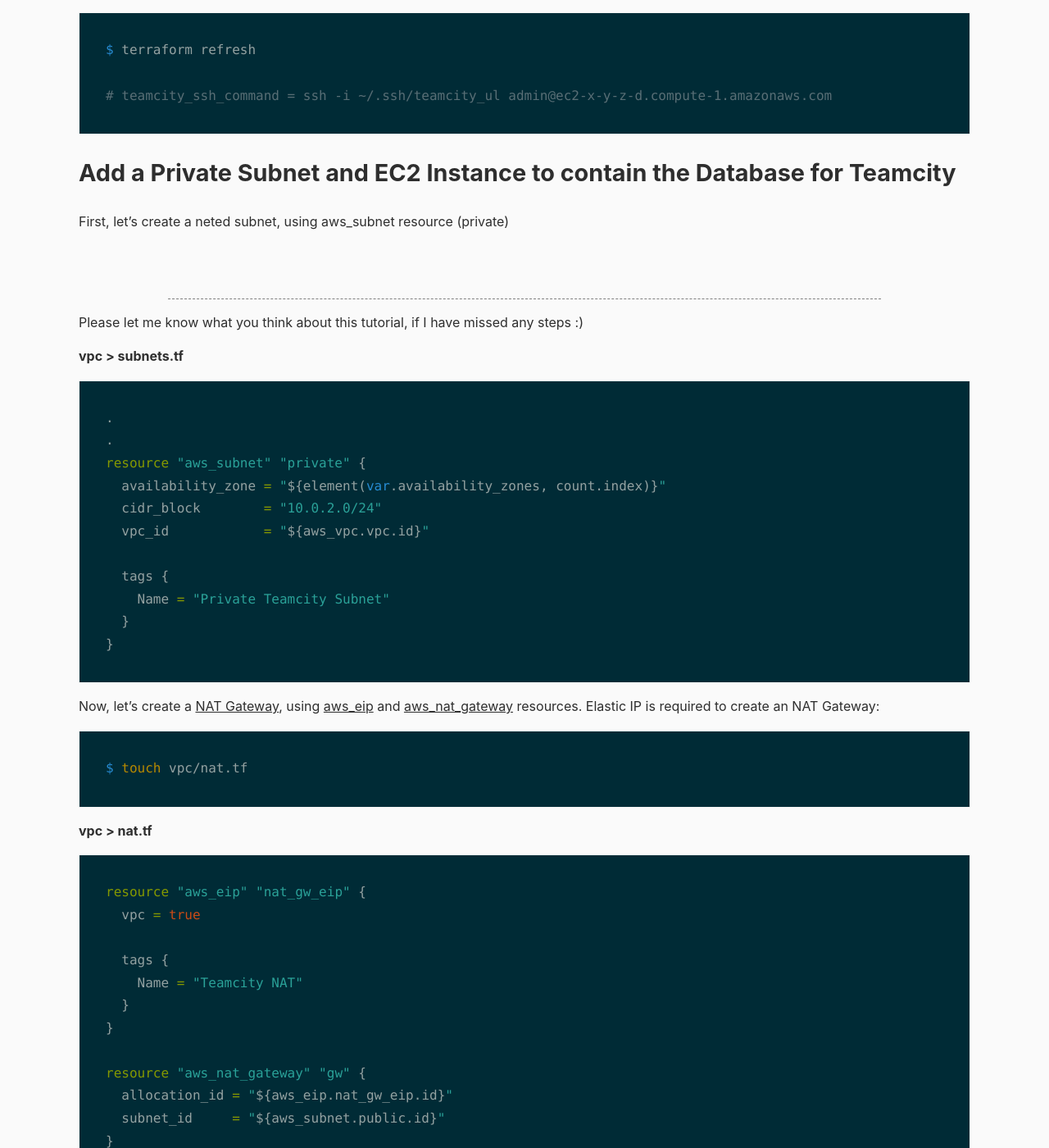
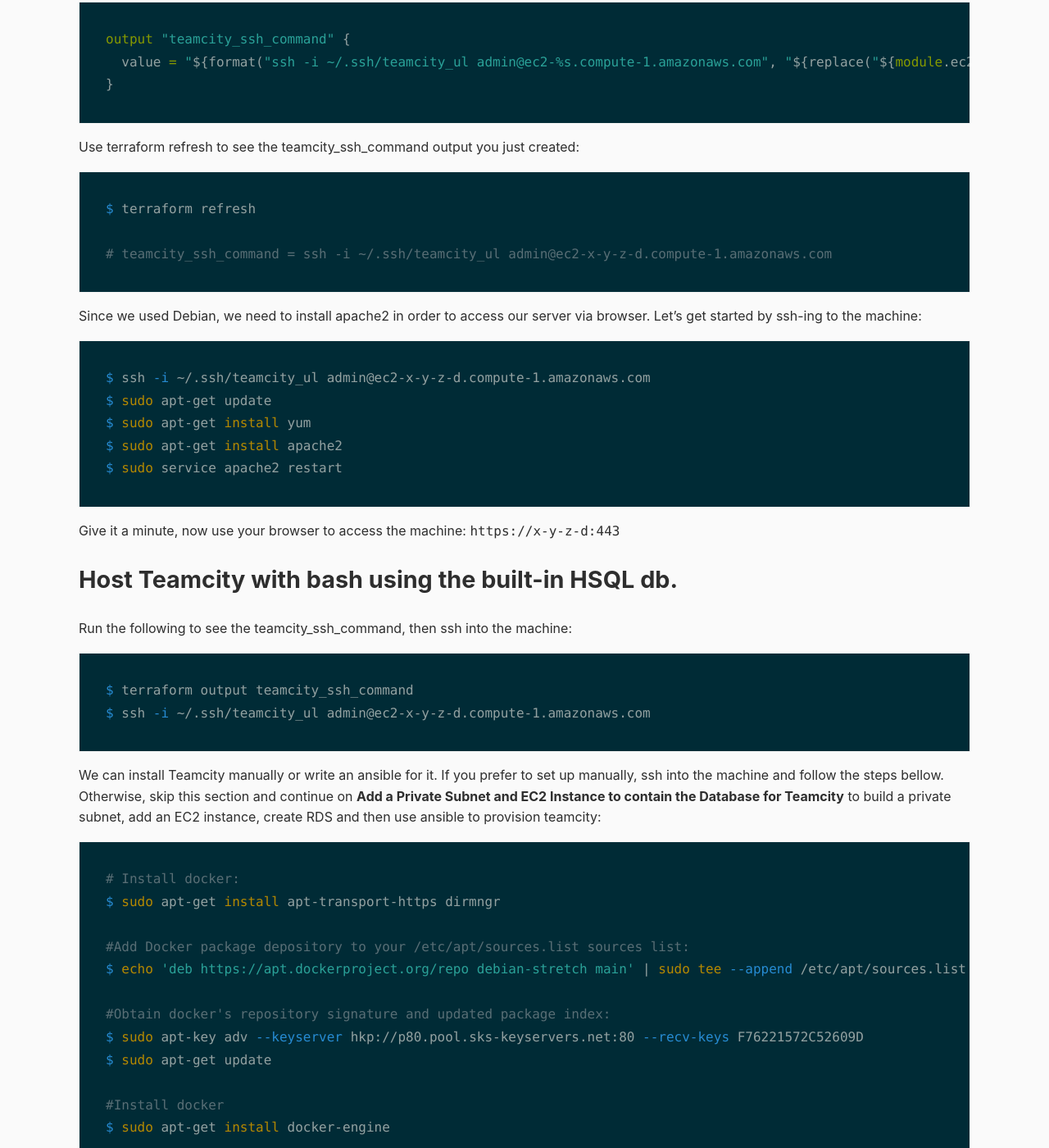
Before and after one commit to saslani/saslani.github.io, a Jekyll site: the page built from _posts/2018-12-14-terraform-teamcity-aws.md, in a window 1280 px wide and 1400 px high, scrolled down 21657 px. Shown: the whole window at 82% size. Built offline with Jekyll 4.4.1, drawn with Linux system fonts in a browser that asks for light colours; comment, search, counter and statistics services are not loaded; some of the changed text lies outside the part shown.

Commit message:
Verify teamcity is working

````diff
--- a/_posts/2018-12-14-terraform-teamcity-aws.md
+++ b/_posts/2018-12-14-terraform-teamcity-aws.md
@@ -216,7 +216,7 @@
 
 Now that we have the VPC created, let's add a single public subnet. But before we do so, let's a small refactoring. Some of you may think, it's not need yet, you may go ahead and use a single file. Personally, I like to add a little structure to my projects, knowing this is going to grow.
 
-In terraform, modules, are similar to classes in OO programing. I want to move the job of creating VPC, subnets, and routing to it's own module.
+In terraform, modules, are similar to classes in OO programing. I want to move the job of creating [VPC](https://www.terraform.io/docs/providers/aws/d/vpc.html), [subnets](https://www.terraform.io/docs/providers/aws/d/subnet.html), and [routing](https://www.terraform.io/docs/providers/aws/d/route_table.html) to it's own module.
 
 ```bash
 $ mkdir vpc
@@ -308,7 +308,7 @@
 $ git commit "initial checking: Create VPC in AWS"
 ```
 
-Now we're ready to add a single subnet. Navigate to **vpc > subnets.tf** inside the vpc folder. We want to add an aws_subnet resource and name it public. I am passing a variable __availability_zone__ since I don't have a preference. If you do, you can hardcode this to be "us-east-1a" for example.
+Now we're ready to add a single subnet. Navigate to **vpc > subnets.tf** inside the vpc folder. We want to add an [aws_subnet](https://www.terraform.io/docs/providers/aws/d/subnet.html) resource and name it public. I am passing a variable __availability_zone__ since I don't have a preference. If you do, you can hardcode this to be "us-east-1a" for example.
 
 ```terraform
 .
@@ -427,18 +427,27 @@
 $ touch sg/variable.tf
 ```
 
-Inside the sg > main.tf, we are going to create an aws_security_group (allow_ssh) and add ingress (right to enter a property) and egress (right to exit a property) rules:
+Inside the sg > main.tf, we are going to create an aws_security_group (teamcity_web_sg) and add ingress (right to enter a property) and egress (right to exit a property) rules:
 
 **vpc > main.tf**
 ```terraform
-resource "aws_security_group" "allow_ssh" {
+resource "aws_security_group" "teamcity_web_sg" {
   name        = "Teamcity_ssh_sg"
   description = "Allow Teamcity SSH inbound connection"
   vpc_id      = "${var.vpc_id}"
 
+  # Allow SSH
   ingress {
     from_port   = 22
     to_port     = 22
+    protocol    = "tcp"
+    cidr_blocks = ["0.0.0.0/0"]
+  }
+
+  # Allow HTTP for teamcity on port 8111
+  ingress {
+    from_port   = 8111
+    to_port     = 8111
     protocol    = "tcp"
     cidr_blocks = ["0.0.0.0/0"]
   }
@@ -596,8 +603,8 @@
 
 **sg > outputs.tf**
 ```terraform
-output "security_groups_id" {
-  value = "${aws_security_group.allow_ssh.id}"
+output "web_security_groups_id" {
+  value = "${aws_security_group.teamcity_web_sg.id}"
 }
 ```
 
@@ -710,7 +717,6 @@
 }
 ```
 
-
  You can find your IP from AWS console, however, the point is to not having constantly use the console: Navigate to AWS > console > EC2 > Instances.
 - Choose the instance (Teamcity) and copy the "Public DNS".
 - You may also right click on the instance and select "connect". In the modal, you will find the example of how to can ssh into the container.
@@ -740,20 +746,64 @@
 # teamcity_ssh_command = ssh -i ~/.ssh/teamcity_ul admin@ec2-x-y-z-d.compute-1.amazonaws.com
 ```
 
-## Add a Private Subnet and EC2 Instance to contain the Database for Teamcity
+Since we used Debian, we need to install apache2 in order to access our server via browser. Let's get started by ssh-ing to the machine:
 
-First, let's create a neted subnet, using aws_subnet resource (private)
+```bash
+$ ssh -i ~/.ssh/teamcity_ul admin@ec2-x-y-z-d.compute-1.amazonaws.com
+$ sudo apt-get update
+$ sudo apt-get install yum
+$ sudo apt-get install apache2
+$ sudo service apache2 restart
+```
+
+Give it a minute, now use your browser to access the machine: `https://x-y-z-d:443`
+
+
+## Host Teamcity with bash using the built-in HSQL db.
+
+Run the following to see the teamcity_ssh_command, then ssh into the machine:
+```bash
+$ terraform output teamcity_ssh_command
+$ ssh -i ~/.ssh/teamcity_ul admin@ec2-x-y-z-d.compute-1.amazonaws.com
+```
+
+We can install Teamcity manually or write an ansible for it. If you prefer to set up manually, ssh into the machine and follow the steps bellow. Otherwise, skip this section and continue on **Add a Private Subnet and EC2 Instance to contain the Database for Teamcity** to build a private subnet, add an EC2 instance, create RDS and then use ansible to provision teamcity:
+
+```bash
+# Install docker:
+$ sudo apt-get install apt-transport-https dirmngr
+
+#Add Docker package depository to your /etc/apt/sources.list sources list:
+$ echo 'deb https://apt.dockerproject.org/repo debian-stretch main' | sudo tee --append /etc/apt/sources.list
+
+#Obtain docker's repository signature and updated package index:
+$ sudo apt-key adv --keyserver hkp://p80.pool.sks-keyservers.net:80 --recv-keys F76221572C52609D
+$ sudo apt-get update
+
+#Install docker
+$ sudo apt-get install docker-engine
+
+### Install teamcity
+$ sudo docker system prune -a
+$ sudo docker pull jetbrains/teamcity-server
+
+$ sudo docker run -it --name teamcity-server-instance \
+-v /home/teamcity:/data/teamcity_server/datadir \
+-v /var/log/teamcity:/opt/teamcity/logs \
+-p 8111:8111 \
+jetbrains/teamcity-server
+```
+
+Very teamcity is up: `http://x.y.z.d:8111`
+Follow the instruction to install teamcity, using the buildin HSQL (this could take a while)
+You can use the Teamcity [docs](https://confluence.jetbrains.com/display/TCD18/Configure+and+Run+Your+First+Build) to configure an agent
 
 
 
 
+## Add a Private Subnet and EC2 Instance to contain the Database for Teamcity
 
-
-
-
---------------
-Please let me know what you think about this tutorial, if I have missed any steps :)
-
+First, let's create a NET-eded subnet, using [aws_subnet](https://www.terraform.io/docs/providers/aws/d/subnet.html) resource (private)
 
 **vpc > subnets.tf**
 ```terraform
@@ -926,5 +976,61 @@
 $ terraform refresh
 # server_ssh_command = ssh -i ~/.ssh/teamcity_ul admin@x.y.z.d
 ```
+
+Summary:
+So far we have created a VPC, a public and private subnets and 2 EC2 instances, one to host the Teamcity web and one that would contain the database. At this point, my folder structure looks like
+```bash
+.
+├── ec2
+│   ├── main.tf
+│   ├── outputs.tf
+│   └── variables.tf
+├── main.tf
+├── outputs.tf
+├── sg
+│   ├── main.tf
+│   ├── outputs.tf
+│   └── variables.tf
+├── terraform.tfstate
+├── terraform.tfstate.backup
+├── terraform.tfvars
+├── variables.tf
+└── vpc
+    ├── nat.tf
+    ├── outputs.tf
+    ├── routing.tf
+    ├── subnets.tf
+    └── variables.tf
+```
+
+**Commit the changes, if you haven't done yet.**
+
 So far, this is now our infrastructure document looks like
 ### TBD
+
+
+
+
+
+
+
+
+
+
+
+
+
+
+
+
+
+
+
+
+
+
+
+
+
+--------------
+Please let me know what you think about this tutorial, if I have missed any steps :)
````
Also changed, not shown: other parts of _posts/2018-12-14-terraform-teamcity-aws.md (+8 -10 lines).
